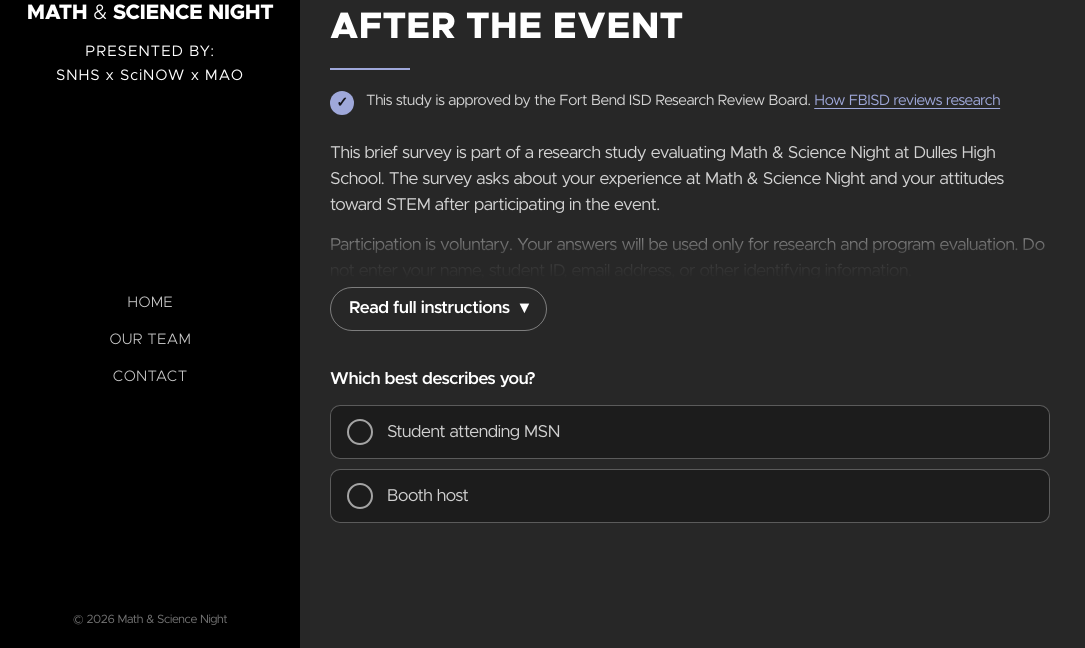
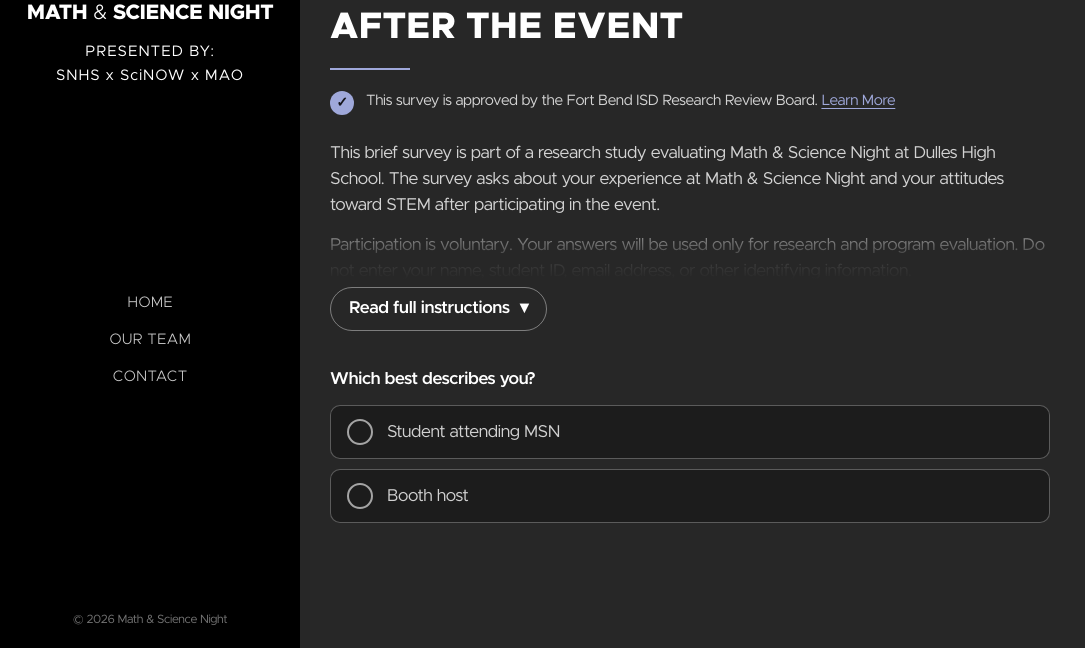
Before and after one commit to ronstercodes/msn_site, a website: page survey/after/index.html in a window 1280 px wide. Shown: the part 152-800 px from the top of the page, without its empty margins (0-1085 px from the left). Drawn offline with Linux system fonts and the light colour scheme.

Commit message:
Approval note: 'This survey is approved by the Fort Bend ISD Research Review Board. Learn More'
Co-Authored-By: Claude Sonnet 5.5 <noreply@anthropic.com>

```diff
--- a/survey/after/index.html
+++ b/survey/after/index.html
@@ -38,7 +38,7 @@
         <p class="survey-kicker">Math &amp; Science Night Research Survey</p>
         <h1><strong>After the Event</strong></h1>
 
-        <p class="approval"><span class="approval-mark" aria-hidden="true">&#10003;</span><span>This study is approved by the Fort Bend ISD Research Review Board. <a href="https://www.fortbendisd.gov/departments/organizational-development/research-programs/research-request" target="_blank" rel="noopener">How FBISD reviews research</a></span></p>
+        <p class="approval"><span class="approval-mark" aria-hidden="true">&#10003;</span><span>This survey is approved by the Fort Bend ISD Research Review Board. <a href="https://www.fortbendisd.gov/departments/organizational-development/research-programs/research-request" target="_blank" rel="noopener" aria-label="Learn more about how Fort Bend ISD reviews research (opens in a new tab)">Learn More</a></span></p>
 
         <noscript><p>This survey needs JavaScript. If you can't turn it on, please ask an organizer for help or email <a class="text-link" href="mailto:info@mathandsciencenight.com">info@mathandsciencenight.com</a>.</p></noscript>
 
```
Also changed, not shown: survey/before/index.html (+1 -1 lines), survey/index.html (+1 -1 lines).
